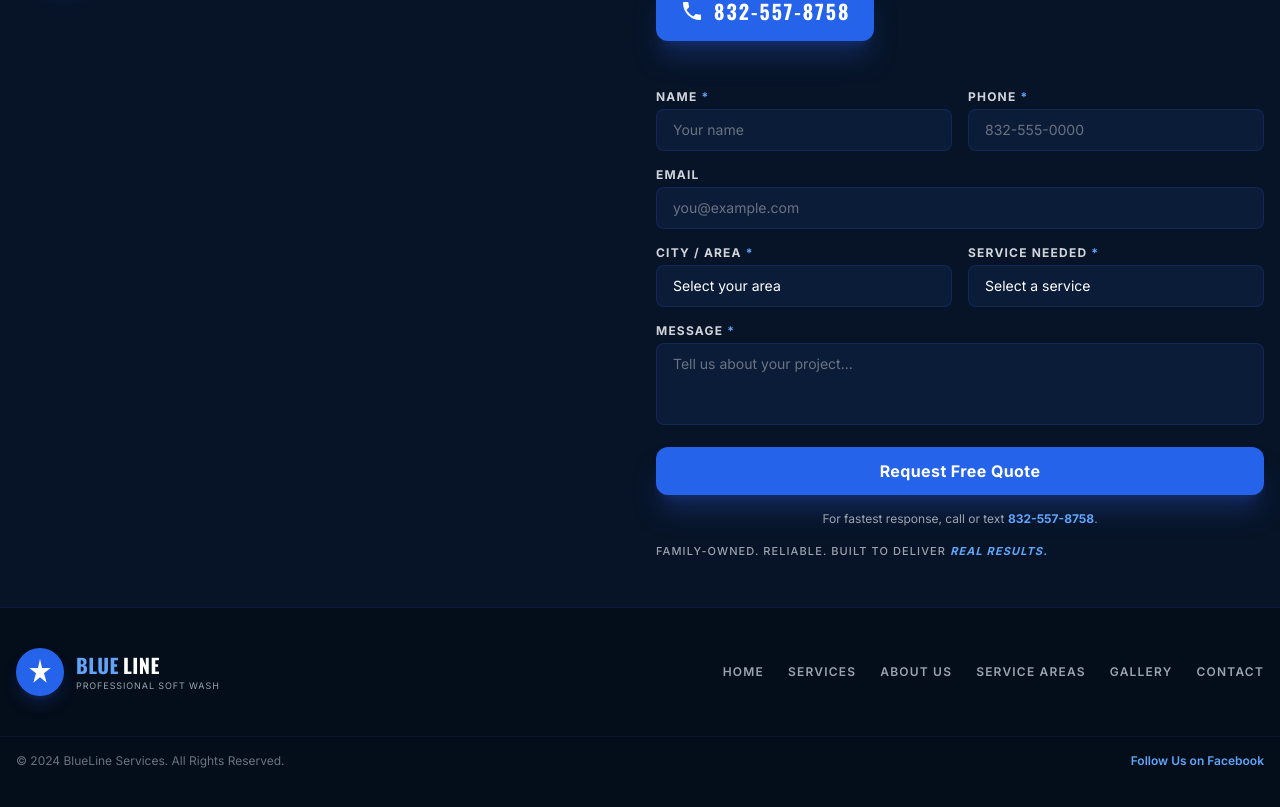
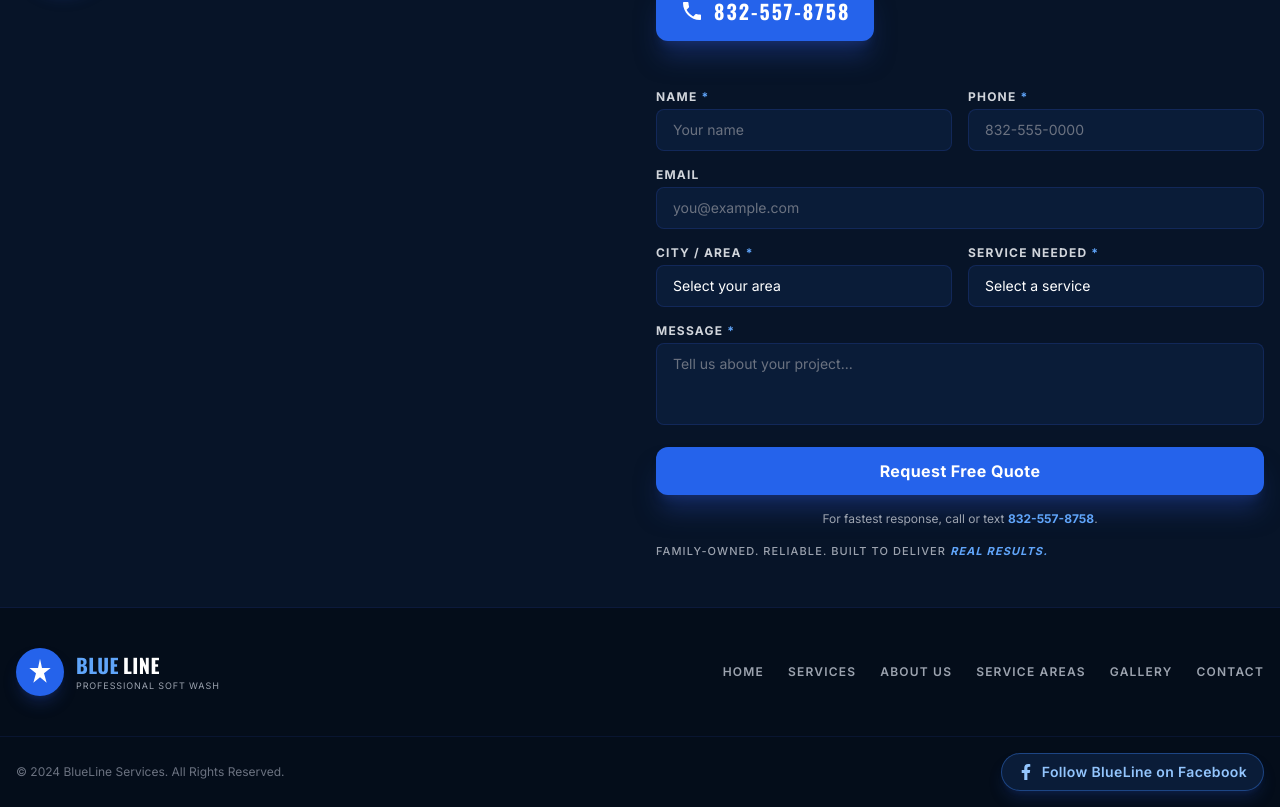
Before and after one commit to JDFerguson1989/blueline-services, a Next.js app: page / in a window 1280 px wide. Shown: the part 4525-5332 px from the top of the page. Before the commit the page ends 5310 px from the top, so only its background shows below. Built offline with nearby package versions, Linux system fonts and the light colour scheme.

Commit message:
Improve Facebook footer CTA

```diff
--- a/components/Footer.tsx
+++ b/components/Footer.tsx
@@ -1,41 +1,38 @@
 const NAV_LINKS = [
-  { href: "#home", label: "HOME" },
-  { href: "#services", label: "SERVICES" },
-  { href: "#about", label: "ABOUT US" },
-  { href: "#areas", label: "SERVICE AREAS" },
-  { href: "#gallery", label: "GALLERY" },
-  { href: "#contact", label: "CONTACT" },
+  { href: '#home', label: 'HOME' },
+  { href: '#services', label: 'SERVICES' },
+  { href: '#about', label: 'ABOUT US' },
+  { href: '#areas', label: 'SERVICE AREAS' },
+  { href: '#gallery', label: 'GALLERY' },
+  { href: '#contact', label: 'CONTACT' },
 ];
 
 export default function Footer() {
   return (
-    <footer className="bg-[#040d1a] border-t border-blue-900/30">
-      {/* Logo row */}
-      <div className="py-10">
-        <div className="max-w-7xl mx-auto px-4 flex flex-col md:flex-row items-center justify-between gap-6">
-          {/* Logo */}
-          <div className="flex items-center gap-3">
-            <div className="w-12 h-12 bg-blue-600 rounded-full flex items-center justify-center shadow-lg shadow-blue-900/40">
-              <svg viewBox="0 0 48 48" className="w-8 h-8 fill-white">
-                <polygon points="24,4 27,18 40,18 30,26 34,40 24,32 14,40 18,26 8,18 21,18" />
+    <footer className='bg-[#040d1a] border-t border-blue-900/30'>
+      <div className='py-10'>
+        <div className='max-w-7xl mx-auto px-4 flex flex-col md:flex-row items-center justify-between gap-6'>
+          <div className='flex items-center gap-3'>
+            <div className='w-12 h-12 bg-blue-600 rounded-full flex items-center justify-center shadow-lg shadow-blue-900/40'>
+              <svg viewBox='0 0 48 48' className='w-8 h-8 fill-white'>
+                <polygon points='24,4 27,18 40,18 30,26 34,40 24,32 14,40 18,26 8,18 21,18' />
               </svg>
             </div>
             <div>
-              <div className="flex items-center gap-1">
-                <span className="text-xl font-bold font-display text-blue-400 tracking-wide">BLUE</span>
-                <span className="text-xl font-bold font-display text-white tracking-wide">LINE</span>
+              <div className='flex items-center gap-1'>
+                <span className='text-xl font-bold font-display text-blue-400 tracking-wide'>BLUE</span>
+                <span className='text-xl font-bold font-display text-white tracking-wide'>LINE</span>
               </div>
-              <div className="text-[9px] text-gray-400 tracking-widest uppercase">Professional Soft Wash</div>
+              <div className='text-[9px] text-gray-400 tracking-widest uppercase'>Professional Soft Wash</div>
             </div>
           </div>
 
-          {/* Nav links */}
-          <nav className="flex flex-wrap items-center justify-center gap-4 md:gap-6">
+          <nav className='flex flex-wrap items-center justify-center gap-4 md:gap-6'>
             {NAV_LINKS.map((link) => (
               <a
                 key={link.href}
                 href={link.href}
-                className="text-xs font-semibold text-gray-400 hover:text-blue-400 transition-colors tracking-widest uppercase"
+                className='text-xs font-semibold text-gray-400 hover:text-blue-400 transition-colors tracking-widest uppercase'
               >
                 {link.label}
               </a>
@@ -44,19 +41,21 @@ export default function Footer() {
         </div>
       </div>
 
-      {/* Copyright bar */}
-      <div className="py-4 border-t border-blue-900/20">
-        <div className="max-w-7xl mx-auto px-4 flex flex-col sm:flex-row items-center justify-between gap-2">
-          <p className="text-gray-500 text-xs">
+      <div className='py-4 border-t border-blue-900/20'>
+        <div className='max-w-7xl mx-auto px-4 flex flex-col sm:flex-row items-center justify-between gap-3'>
+          <p className='text-gray-500 text-xs'>
             &copy; 2024 BlueLine Services. All Rights Reserved.
           </p>
           <a
-            href="https://www.facebook.com/profile.php?id=61589064537386"
-            target="_blank"
-            rel="noopener noreferrer"
-            className="text-xs text-blue-400 hover:text-white transition-colors font-semibold"
+            href='https://www.facebook.com/profile.php?id=61589064537386'
+            target='_blank'
+            rel='noopener noreferrer'
+            className='inline-flex items-center gap-2 bg-[#0a1c38] border border-blue-500/40 text-blue-300 hover:bg-blue-600 hover:text-white hover:border-blue-500 font-semibold px-4 py-2 rounded-full transition-all duration-200 hover:scale-105 shadow-lg shadow-blue-900/30 text-sm tracking-wide'
           >
-            Follow Us on Facebook
+            <svg className='w-4 h-4 fill-current' viewBox='0 0 320 512' aria-hidden='true'>
+              <path d='M279.14 288l14.22-92.66h-88.91v-60.13c0-25.35 12.42-50.06 52.24-50.06h40.42V6.26S260.43 0 225.36 0c-73.22 0-121.08 44.38-121.08 124.72v70.62H22.89V288h81.39v224h100.17V288z' />
+            </svg>
+            Follow BlueLine on Facebook
           </a>
         </div>
       </div>
```
